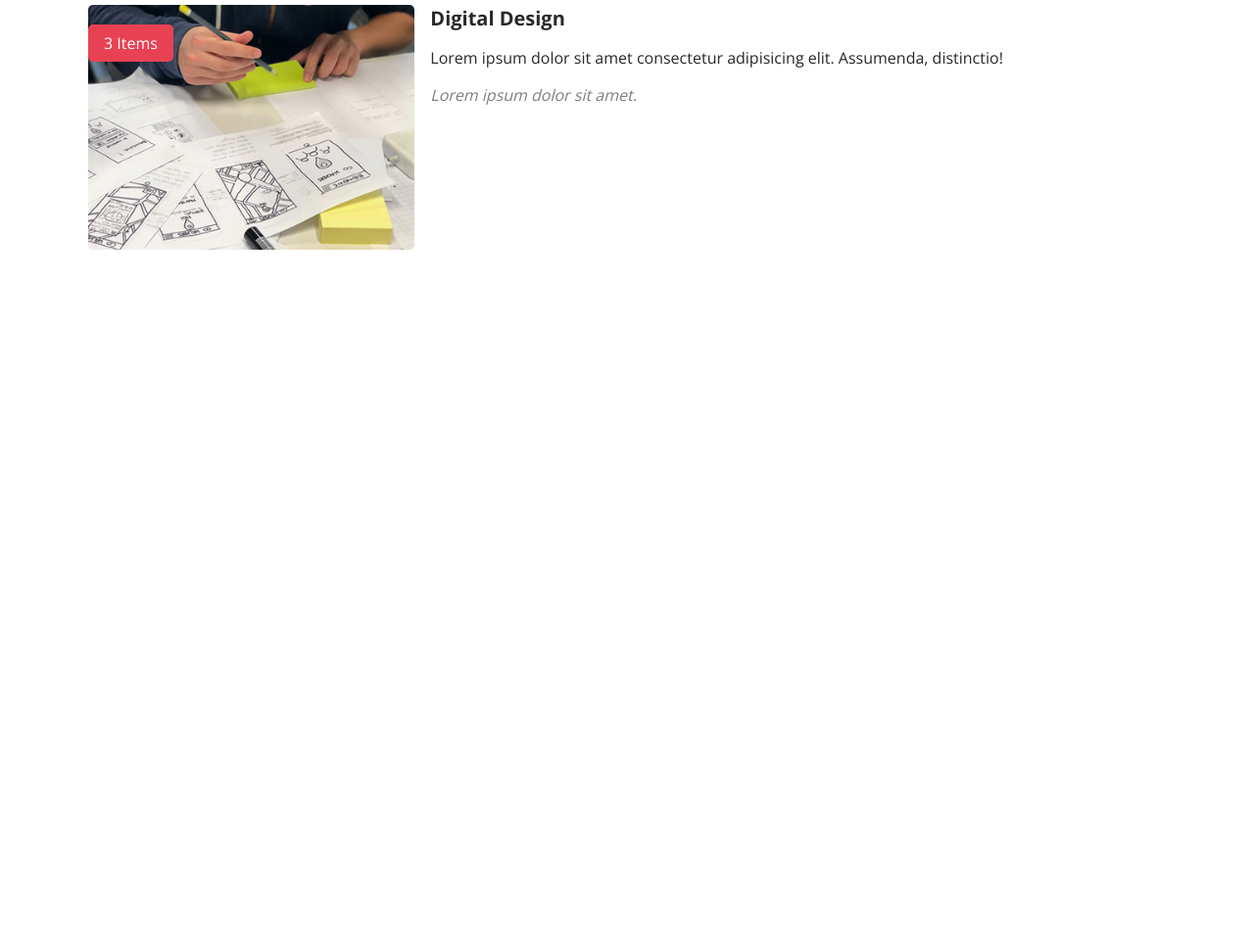
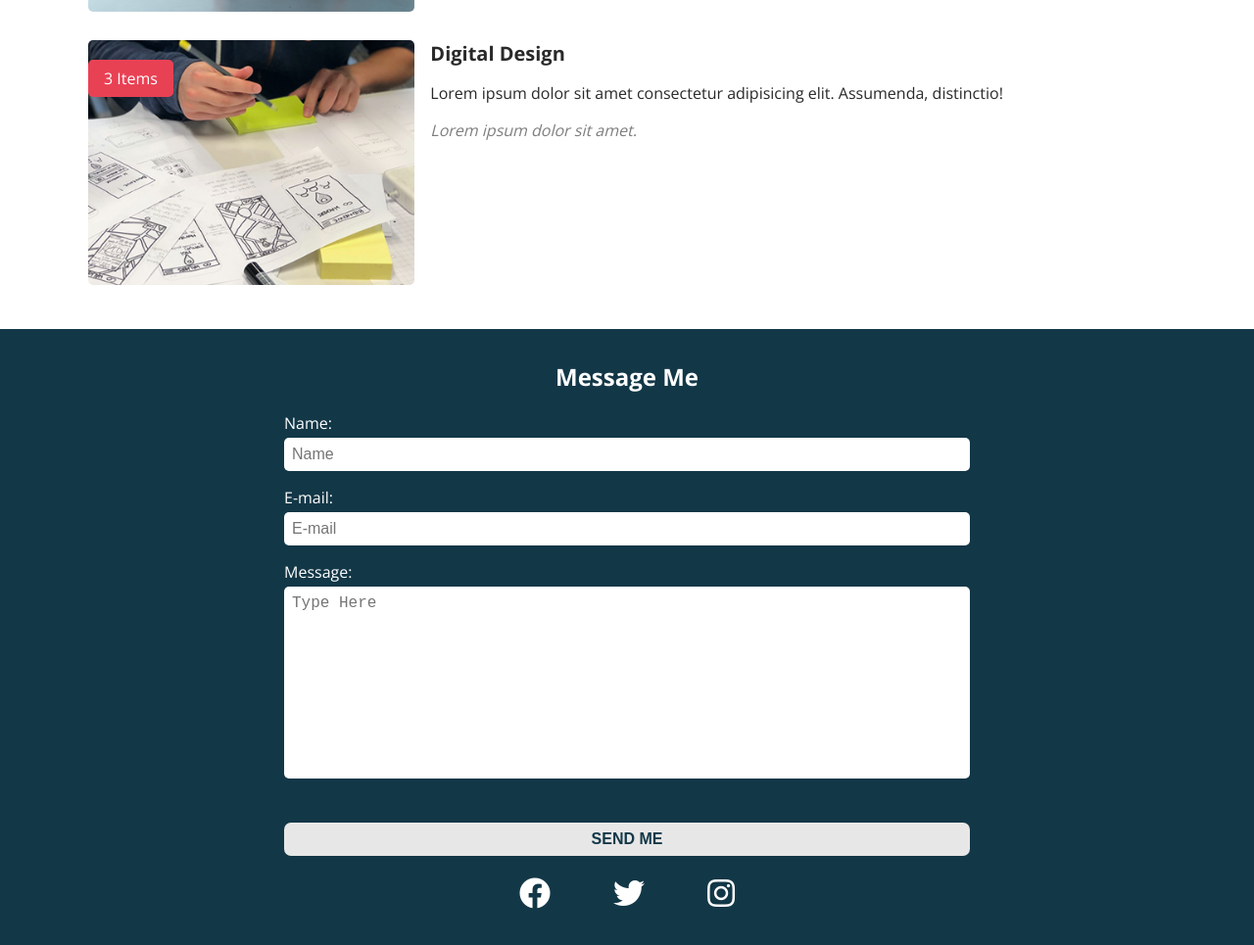
Before and after one commit to osoyupak/one-page-portfolio-with-core-css, a plain HTML site: page index.html in a window 1280 px wide. Shown: the part 1432-2397 px from the top of the page at 98% size. Before the commit the page ends 1732 px from the top, so only its background shows below. Drawn offline with nearby package versions, Linux system fonts and the light colour scheme.

Commit message:
contact was created

```diff
--- a/css/global.css
+++ b/css/global.css
@@ -23,25 +23,25 @@
     background-color: #246c8b;
 }
 
-section {
+section, footer {
     padding: 2rem 1rem 1rem 1rem;
 }
 
 /* Buttons */
 .btn {
-    display: inline-block;
     margin-top: 1.5rem;
     padding: 0.5rem 2rem;
     border-radius: 7px;
 }
 
-.btn:hover {
+.btn-primary:hover {
     background-color: white;
     border: 1px solid #E94154;
     color: #E94154;
 }
 
 .btn-primary {
+    display: inline-block;
     background-color: #E94154;
 }
 
--- a/css/main.css
+++ b/css/main.css
@@ -2,13 +2,12 @@
     margin: 0;
     padding: 0;
     box-sizing: border-box;
-    color:rgb(41, 41, 41);
 }
 
 html {
     font-family: 'Open Sans', sans-serif;
     scroll-behavior: smooth;
-
+    color:rgb(41, 41, 41);
 }
 
 a {
@@ -24,6 +23,9 @@ header {
 
 header h1 {
     color: white;
+    border: 2px solid white;
+    padding: .5rem;
+    border-radius: 5px;
 }
 
 #navbar {
@@ -32,21 +34,20 @@ header h1 {
     justify-content: space-between;
 }
 
-ul {
+#navbar ul {
     display: flex;
 }
 
-ul li {
+#navbar ul li {
 list-style: none;
 }
 
-ul li a {
+#navbar ul li a {
     padding: 0.5rem 1rem;
     border-radius: 5px;
-
 }
 
-ul li a:hover {
+#navbar ul li a:hover {
     background-color: #246c8b;
 }
 
@@ -55,6 +56,10 @@ ul li a:hover {
     border-radius: 100%;
     padding: 1.5rem;
     max-width: 350px;
+}
+
+#about .info {
+    margin-bottom: 1rem;
 }
 
 #about .info p {
@@ -96,7 +101,6 @@ font-size: 0.75rem;
 }
 
 /* Portfolio */
-
 #portfolio .items .item{
     display: flex;
     margin-bottom: 1.5rem;
@@ -137,3 +141,69 @@ font-size: 0.75rem;
     font-style: italic;
     opacity: 0.6;
 }
+
+/* Contact */
+
+footer {
+    color: white;
+}
+
+footer .form-area ul {
+list-style: none;
+display: flex;
+justify-content: center;
+}
+
+footer .form-area ul li {
+    font-size: 2rem;
+    padding: 1rem 2rem;
+}
+
+footer .form-area ul li:hover {
+    opacity: 0.5;
+}
+
+footer .form-area .contact-form {
+    max-width: 700px;
+    margin-right: auto;
+    margin-left: auto;
+}
+
+footer .form-area .contact-form button {
+    width: 100%;
+    border: none;
+    font-size: 1rem;
+    background-color: rgb(231, 231, 231);
+    color: #133848;
+    font-weight: bold;
+}
+
+footer .form-area .contact-form button:hover {
+    color: white;
+    border: 1px solid white;
+    background-color: #133848;
+    cursor: pointer;
+}
+
+footer .form-area .contact-form .form-group {
+    margin-bottom: 1rem;
+}
+
+footer .form-area .contact-form .form-group label {
+    display: block;
+    padding-bottom: 0.25rem;
+}
+
+footer .form-area .contact-form .form-group textarea,
+footer .form-area .contact-form .form-group input {
+    width: 100%;
+    border-radius: 5px;
+    border: 0px solid;
+    padding: .5rem;
+    font-size: 1rem;
+
+}
+
+footer .form-area .contact-form .form-group textarea {
+    resize: none;
+}
--- a/css/mobile.css
+++ b/css/mobile.css
@@ -1,14 +1,24 @@
+
+
+/* Header */
 #navbar {
     display:block;
     text-align: center;
 }
 
-h1 {
+#navbar h1 {
     margin-bottom: 0.5rem;
+    max-width: 70%;
+    margin-left: auto;
+    margin-right: auto;
 }
 
-ul {
-justify-content: space-between;
+#navbar ul {
+    justify-content: space-between;
+}
+
+#navbar ul li a {
+    padding: 0.5rem 0.3rem;
 }
 
 /* About */
--- a/index.html
+++ b/index.html
@@ -21,6 +21,7 @@
 </head>
 
 <body>
+    <!--HEADER-->
     <header class="bg-dark">
         <nav id="navbar" class="container">
             <h1 class="heading-small">Ozan SOYUPAK</h1>
@@ -77,7 +78,8 @@
                     </div>
                     <div class="content">
                         <div class="heading heading-small">Toy Design</div>
-                    <div class="description">Lorem ipsum dolor sit amet consectetur adipisicing elit. Assumenda, distinctio!</div>
+                        <div class="description">Lorem ipsum dolor sit amet consectetur adipisicing elit. Assumenda,
+                            distinctio!</div>
                         <div class="detail">Lorem ipsum dolor sit amet.</div>
                     </div>
                 </div>
@@ -89,7 +91,8 @@
                     </div>
                     <div class="content">
                         <div class="heading heading-small">Furniture Design</div>
-                    <div class="description">Lorem ipsum dolor sit amet consectetur adipisicing elit. Assumenda, distinctio!</div>
+                        <div class="description">Lorem ipsum dolor sit amet consectetur adipisicing elit. Assumenda,
+                            distinctio!</div>
                         <div class="detail">Lorem ipsum dolor sit amet.</div>
                     </div>
                 </div>
@@ -101,13 +104,40 @@
                     </div>
                     <div class="content">
                         <div class="heading heading-small">Digital Design</div>
-                    <div class="description">Lorem ipsum dolor sit amet consectetur adipisicing elit. Assumenda, distinctio!</div>
+                        <div class="description">Lorem ipsum dolor sit amet consectetur adipisicing elit. Assumenda,
+                            distinctio!</div>
                         <div class="detail">Lorem ipsum dolor sit amet.</div>
                     </div>
                 </div>
             </div>
         </div>
     </section>
+    <!--CONTACT-->
+    <footer id="contact" class="bg-dark">
+        <div class="form-area">
+            <form class="contact-form">
+                <h4 class="text-center heading-medium">Message Me</h4>
+                <div class="form-group">
+                    <label for="name">Name:</label>
+                    <input type="text" id="name" name="name" placeholder="Name">
+                </div>
+                <div class="form-group">
+                    <label for="e-mail">E-mail:</label>
+                    <input type="email" id="e-mail" name="e-mail" placeholder="E-mail">
+                </div>
+                <div class="form-group">
+                    <label for="text">Message:</label>
+                    <textarea name="text" id="text" placeholder="Type Here" rows="10"></textarea>
+                </div>
+                <button class="btn">SEND ME</button>
+            </form>
+            <ul>
+                <li><a href=""><i class="fab fa-facebook"></i></a></li>
+                <li><a href=""><i class="fab fa-twitter"></i></a></li>
+                <li><a href=""><i class="fab fa-instagram"></i></a></li>
+            </ul>
+        </div>
+    </footer>
 </body>
 
 </html>
```
Lines whose indentation alone changed are shown as unchanged.
